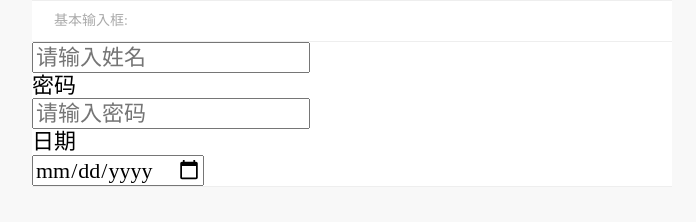
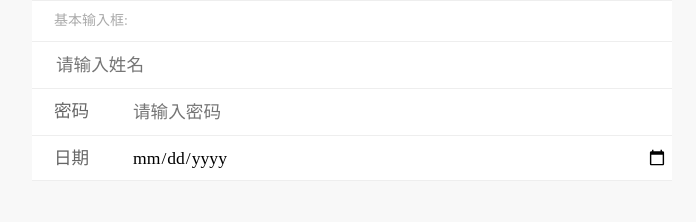
Before and after one commit to zengshide123/tian-ui, a plain HTML site: page demo/input.html in a window 1280 px wide. Shown: the whole page, without its empty margins (288-984 px from the left). Drawn offline with Linux system fonts and the light colour scheme.

Commit message:
input样式

```diff
--- a/src/tian-ui.css
+++ b/src/tian-ui.css
@@ -120,3 +120,40 @@ body{
 .tt-content .tt-panel-body.no-padding{
     padding: 0;
 }
+/* input 表单项 */
+/* 表单的单行容器 */
+.tt-form-item{
+    display: flex;
+    position: relative;
+    padding-left: 1rem;
+    border-bottom: 1px solid #eee;
+}
+/* 去掉最后一行的下边框 */
+.tt-form-item:last-child{
+    border-bottom: none;
+}
+/* 表单标签 */
+.tt-form-item > .tt-form-label{
+    display: block;
+    width: 3.5rem;
+    font-size: .8rem;
+    color: #666;
+    height: 2rem;
+    line-height: 2rem;
+}
+/* 表单内容区 */
+.tt-form-item > .tt-form-body{
+    flex: 1;
+}
+/* 输入框 */
+.tt-form-item > .tt-form-body > .tt-input{
+    width: 99%;
+    height: 2rem;
+    line-height: 2rem;
+    font-size: .8rem;
+    border:none;
+}
+/* 修复 input[date] 选中时样式 */
+input[type=date]{
+    overflow: hidden;
+}
```
